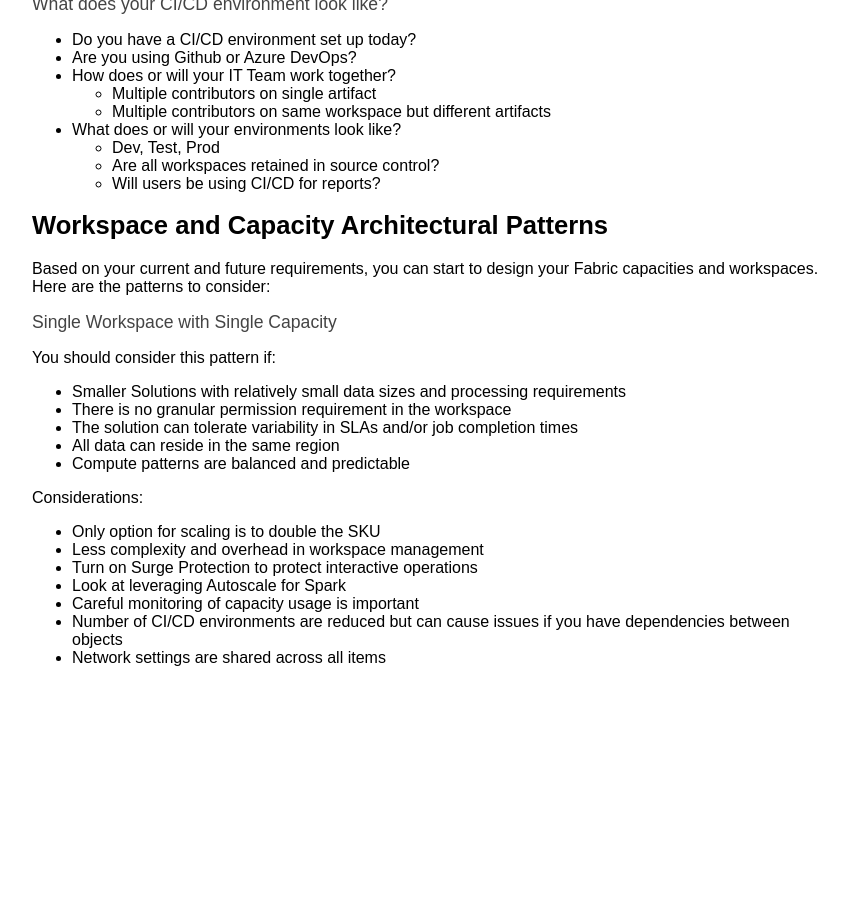
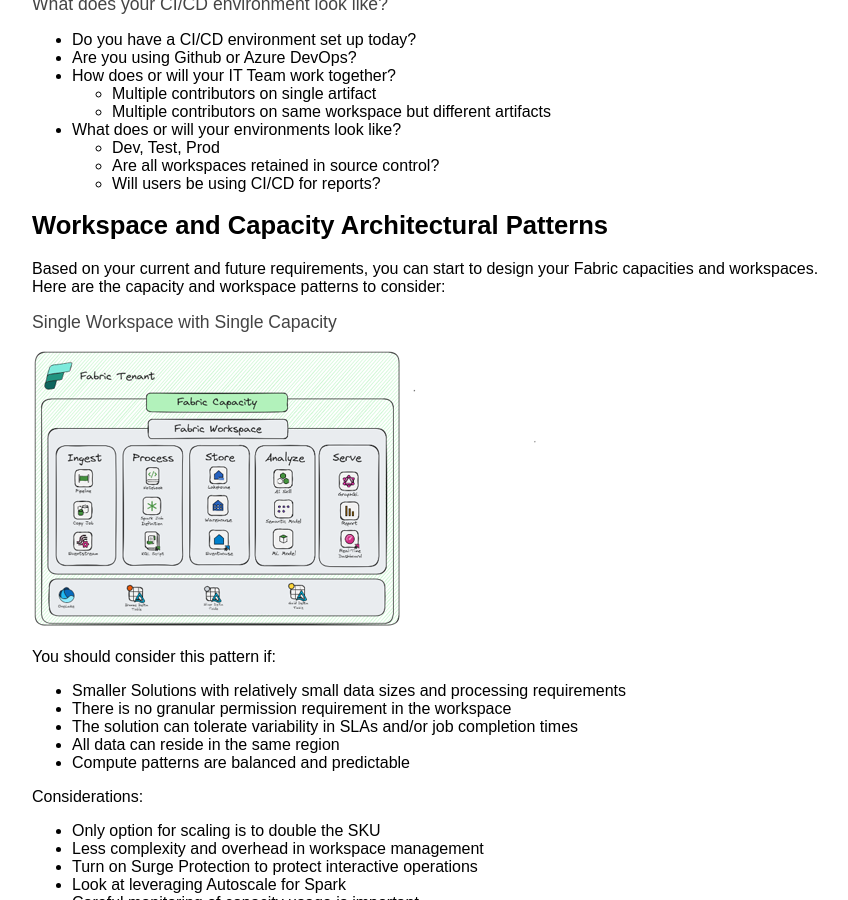
Before and after one commit to jehayesms/jean-hayes-ai-analytics, a Jekyll site: the page built from _posts/2025-12-22-capacity-ws-design.md, in a window 1280 px wide and 900 px high, scrolled down 5239 px. Shown: the whole window, without its empty margins (68-916 px from the left). Built offline with Jekyll 4.4.1, drawn with Linux system fonts in a browser that asks for light colours; comment, search, counter and statistics services are not loaded; before the commit the page ends 5970 px from its top, so only the background shows below that.

Commit message:
added files

```diff
--- a/_posts/2025-12-22-capacity-ws-design.md
+++ b/_posts/2025-12-22-capacity-ws-design.md
@@ -210,9 +210,11 @@
 
 # Workspace and Capacity Architectural Patterns
 
-Based on your current and future requirements, you can start to design your Fabric capacities and workspaces. Here are the patterns to consider:
+Based on your current and future requirements, you can start to design your Fabric capacities and workspaces. Here are the capacity and workspace patterns to consider:
 
 ## Single Workspace with Single Capacity
+
+![Fabric Single Workspace Single Capacity]( {{"assets/images/fabric-cap-ws/fabric-cap-ws-monolithic.png"| relative_url}} )
 
 You should consider this pattern if:
 
```
Also changed, not shown: assets/images/fabric-cap-ws/fabric-cap-ws-monolithic.png (added), assets/images/fabric-cap-ws/fabric-cap-ws-multiS.png (added), assets/images/fabric-cap-ws/fabric-cap-ws-singleC.png (added).
